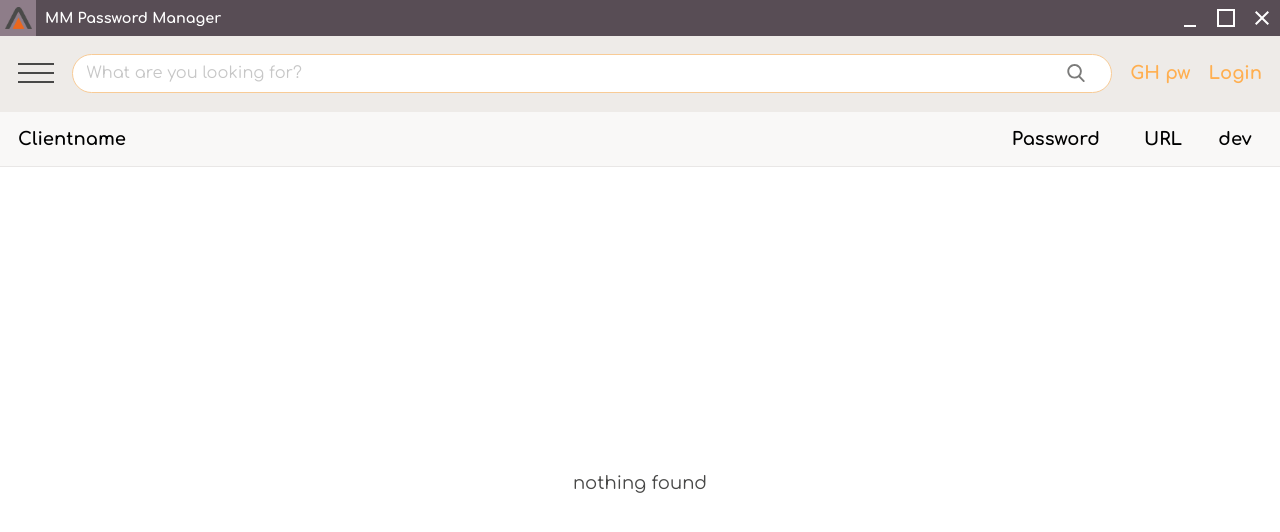
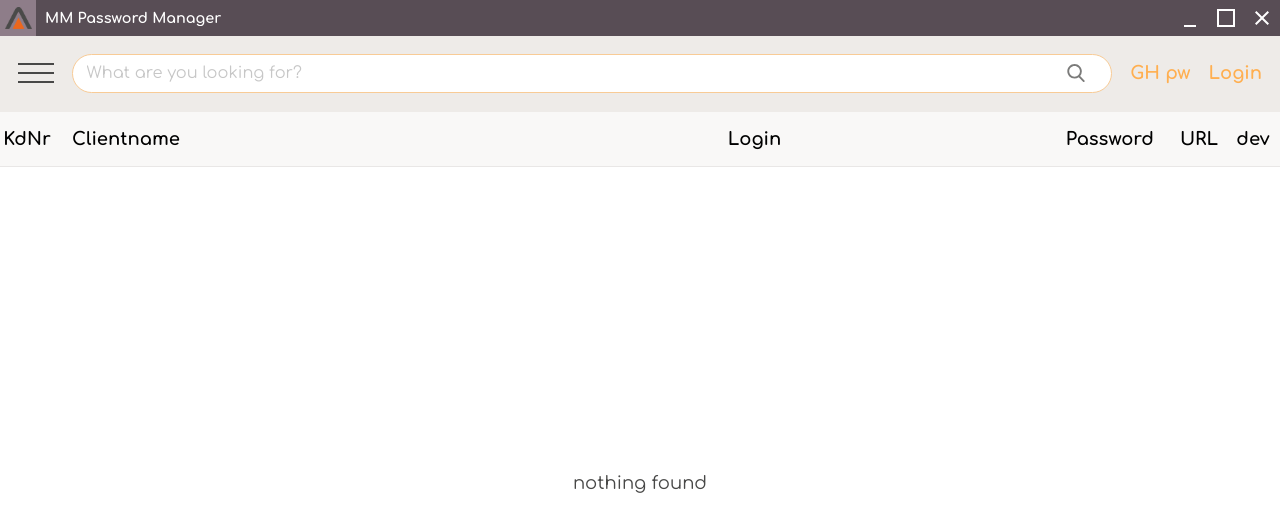
Before and after one commit to cremetv/pw-manager, an Electron app: page index.html in a window 1280 px wide. Drawn offline with nearby package versions, Linux system fonts and the light colour scheme; no server answers.

Commit message:
changed list items to grid layout

```diff
--- a/index.html
+++ b/index.html
@@ -94,7 +94,9 @@
     	<ul class="client-list">
 
     		<li class="client overview">
+          <div class="client__number">KdNr</div>
     			<div class="client__name">Clientname</div>
+          <div class="client__username">Login</div>
     			<div class="client__password">Password</div>
     			<div class="client__url">URL</div>
     			<div class="client__preview-url">dev</div>
--- a/public/js/main.js
+++ b/public/js/main.js
@@ -65,31 +65,41 @@ const fillList = clients => {
 
   clients.forEach(client => {
     let el = `<li class="client searchable">
-          			<div class="client__name">
+                <div class="client__number">
+                  <div class="client__number__copy list-btn copy ${client.clientNr ? 'active' : 'disabled'}" data-clipboard-text="${client.clientNr}" title="${client.clientNr ? 'copy ' + client.clientNr : ''}">
+          					<i class="material-icons">filter_none</i>
+          				</div>
+                </div>
+
+                <div class="client__name">
           				${client.name}
           			</div>
 
                 <div class="client__username">
           				${client.username ? client.username : '-'}
-          				<div class="client__username__copy list-btn copy ${client.username ? 'active' : 'disabled'}" data-clipboard-text="${client.username}">
+          				<div class="client__username__copy list-btn copy ${client.username ? 'active' : 'disabled'}" data-clipboard-text="${client.username}" title="${client.username ? 'copy username' : ''}">
           					<i class="material-icons">filter_none</i>
           				</div>
           			</div>
 
           			<div class="client__password">
           				${client.password ? client.password : '-'}
-          				<div class="client__password__copy list-btn copy ${client.password ? 'active' : 'disabled'}" data-clipboard-text="${client.password}">
+          				<div class="client__password__copy list-btn copy ${client.password ? 'active' : 'disabled'}" data-clipboard-text="${client.password}" title="${client.password ? 'copy password' : ''}">
           					<i class="material-icons">filter_none</i>
           				</div>
           			</div>
 
-          			<a href="${client.url ? client.url : ''}" target="_blank" class="client__url list-btn ${client.url ? 'active' : 'disabled'}">
-          				<i class="material-icons">launch</i>
-          			</a>
+                <div class="client__url">
+                  <a href="${client.url ? client.url : ''}" target="_blank" class="client__url__copy list-btn ${client.url ? 'active' : 'disabled'}" title="${client.url ? 'open URL' : ''}">
+                    <i class="material-icons">launch</i>
+                  </a>
+                </div>
 
-          			<a href="${client.devUrl ? client.devUrl : ''}" target="_blank" class="client__preview-url list-btn ${client.devUrl ? 'active' : 'disabled'}">
-          				<i class="material-icons">launch</i>
-          			</a>
+                <div class="client__preview-url">
+                  <a href="${client.devUrl ? client.devUrl : ''}" target="_blank" class="client__preview-url__copy list-btn ${client.devUrl ? 'active' : 'disabled'}" title="${client.devUrl ? 'open preview URL' : ''}">
+                    <i class="material-icons">launch</i>
+                  </a>
+                </div>
           		</li>`;
 
     list.append(el);
--- a/public/scss/components/_client-list.scss
+++ b/public/scss/components/_client-list.scss
@@ -24,6 +24,7 @@
 	max-height: 100%;
 	overflow: auto;
 	@include scrollbar();
+	overflow-x: hidden;
 
 	.client:last-child {
 		border-bottom: 1px solid transparentize($secondary, .9);
@@ -32,16 +33,30 @@
 
 .client {
 	width: 100%;
-	display: flex;
-	flex-direction: row;
-	align-items: center;
+	// display: flex;
+	// flex-direction: row;
+	// align-items: center;
 	background: $white;
 	transition: background .25s $cubic;
-	padding-right: 1rem;
 
 	// display: grid;
 	// grid-template-rows: 1fr;
 	// grid-template-columns: 2fr 1fr 1fr 3rem 3rem;
+
+	display: grid;
+	grid: "name name name name name name"
+				"id id url url dev dev"
+				"username username username pw pw pw";
+	grid-template-columns: repeat(6, 1fr);
+	grid-template-rows: repeat(3, 3rem);
+
+	align-items: center;
+
+	@media only screen and (min-width: 840px) {
+		grid: "id name username pw url dev";
+		grid-template-columns: 3rem 1fr 1fr 1fr 3rem 3rem;
+		grid-template-rows: 1fr;
+	}
 
 	&:hover {
 		background: darken($bg, 2%);
@@ -59,8 +74,16 @@
 		line-height: 3rem;
 	}
 
+	&__number {
+		grid-area: id;
+		display: flex;
+		justify-content: center;
+		align-items: center;
+	}
+
 	&__name {
-		padding: 1rem;
+		grid-area: name;
+		padding: 0 1rem;
 		flex: 1;
 		white-space: nowrap;
 		overflow: hidden;
@@ -68,19 +91,29 @@
 		text-overflow: ellipsis;
 		transition: transform .25s $cubic;
 		font-weight: $fw-bold;
+
+		@media only screen and (min-width: 840px) {
+			padding: 1rem;
+		}
 	}
 
 	&__username {
-		padding: 1rem;
+		grid-area: username;
+		padding: 0 1rem;
 		display: flex;
 		flex-direction: row;
-		justify-content: flex-end;
+		justify-content: center;
 		white-space: nowrap;
 		overflow: hidden;
 		-o-text-overflow: ellipsis;
 		text-overflow: ellipsis;
 		opacity: .6;
 		transition: opacity .25s $cubic;
+
+		@media only screen and (min-width: 840px) {
+			justify-content: flex-end;
+			padding: 1rem;
+		}
 
 		&:hover {
 			opacity: 1;
@@ -92,16 +125,22 @@
 	}
 
 	&__password {
-		padding: 1rem;
+		grid-area: pw;
+		padding: 0 1rem;
 		display: flex;
 		flex-direction: row;
-		justify-content: flex-end;
+		justify-content: center;
 		white-space: nowrap;
 		overflow: hidden;
 		-o-text-overflow: ellipsis;
 		text-overflow: ellipsis;
 		opacity: .6;
 		transition: opacity .25s $cubic;
+
+		@media only screen and (min-width: 840px) {
+			justify-content: flex-end;
+			padding: 1rem;
+		}
 
 		&:hover {
 			opacity: 1;
@@ -113,11 +152,17 @@
 	}
 
 	&__url {
-
+		grid-area: url;
+		display: flex;
+		justify-content: center;
+		align-items: center;
 	}
 
 	&__preview-url {
-
+		grid-area: dev;
+		display: flex;
+		justify-content: center;
+		align-items: center;
 	}
 
 
@@ -161,22 +206,33 @@
 		z-index: 1;
 		box-shadow: 0 2px 4px rgba(0,0,0,.05);
 
+		@media only screen and (max-width: 839px) {
+			grid-template-rows: repeat(3, 1.5rem);
+
+			> div {
+				line-height: 1.5rem;
+			}
+		}
+
 		> div {
 			font-weight: $fw-bold;
 		}
 
-		.client__name, .client__password {
+		.client__name, .client__username, .client__password {
 			padding: 0 1rem;
 			opacity: 1;
 		}
 
-		.client__url, .client__preview-url {
-			width: 3rem;
-			display: flex;
-			justify-content: center;
-			align-items: center;
-			margin-left: 1rem;
+		.client__login {
+			text-align: right;
 		}
+
+		// .client__url, .client__preview-url {
+		// 	width: 3rem;
+		// 	display: flex;
+		// 	justify-content: center;
+		// 	align-items: center;
+		// }
 
 		&:hover {
 			background: $bg;
```
Also changed, not shown: public/css/style.css, public/css/style.min.css, public/js/main.min.js, 4 other files.
